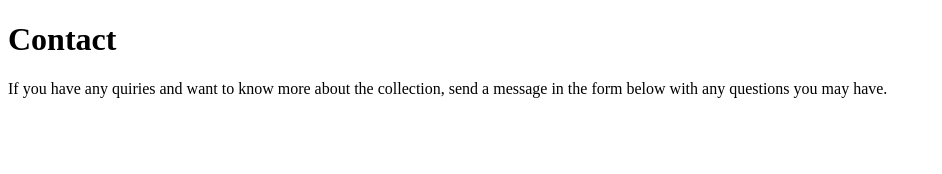
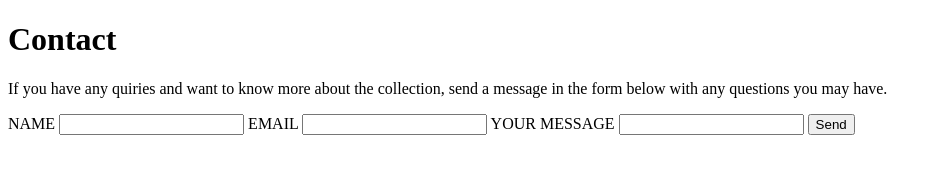
Before and after one commit to JPORUARO/jporuaro.github.io, a plain HTML site: page contact.html in a window 1280 px wide. Shown: the whole page, without its empty margins (0-942 px from the left). Drawn offline with Linux system fonts and the light colour scheme.

Commit message:
created the form for the contacts page
this is the form in which users would complete inorder to contact me.

```diff
--- a/contact.html
+++ b/contact.html
@@ -6,5 +6,13 @@
 <body>
   <h1>Contact</h1>
   <p>If you have any quiries and want to know more about the collection, send a message in the form below with any questions you may have.</p>
+
+  <form>
+       NAME <input type="text"/>
+      EMAIL <input type="text"/>
+      YOUR MESSAGE <input type="text"/>
+    <input type="submit" value="Send"/>
+
+    </form>
 </body>
 </html>
```
